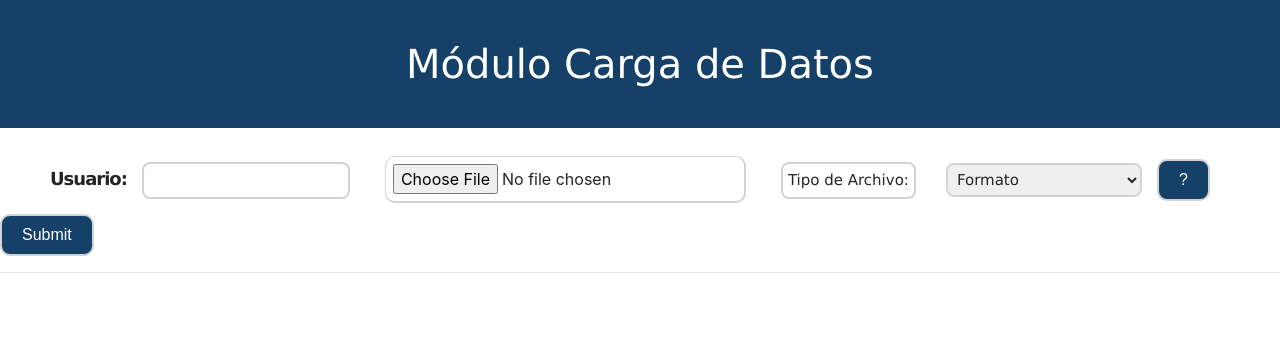
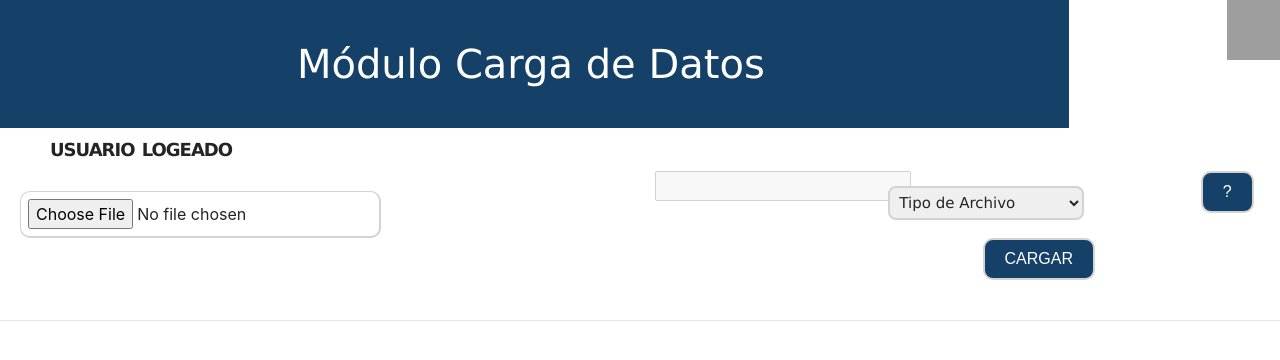
Before and after one commit to zemrlab/ModuloCarga-TCS, a React (Create React App) app: page / in a window 1280 px wide. Shown: the top 360 px of the page. Built offline with nearby package versions, Linux system fonts and the light colour scheme; grey boxes are pictures that could not be loaded.

Commit message:
new front

```diff
--- a/src/componentes/App.js
+++ b/src/componentes/App.js
@@ -6,9 +6,10 @@ import '../style/fileInput.css';
 import '../style/label.css';
 import '../flexboxgrid.min.css';
 import TableResults from './TableResults';
-import PopUp from './PopUp';
 import HelpModal from './HelpModal';
-import { PageHeader } from 'react-bootstrap';
+
+//prueba
+//import prueba from './prueba';
 
 class App extends React.Component {
     constructor(props) {
@@ -17,7 +18,7 @@ class App extends React.Component {
             file: '',
             excelUrl: '',
             select: false,
-            usuario: '',
+            usuario: 'invitado', //falta capturar el nombre del usuario
             value: '',
             formato: '',
             archivo: null,
@@ -52,7 +53,7 @@ class App extends React.Component {
             body: data
         };
 
-        fetch('http://167.99.111.240/recaudaciones/upload/', sentData)
+        fetch('http://138.197.221.57:5000/upload', sentData)
             .then(response => {
                 if (this.state.value === "zip") {
                     response.json()
@@ -82,6 +83,18 @@ class App extends React.Component {
             });
     }
 
+    /*
+    componentDidMount() {
+        this.setState({
+            value: 'zip',
+            archivo: prueba.file,
+            status_excel: 'status default',
+            total_inserciones: prueba.total_inserciones,
+            good_files: prueba.good_files,
+            bad_files: prueba.bad_files
+        })
+    } */
+
     handleFileChange(e) {
         e.preventDefault();
 
@@ -94,12 +107,13 @@ class App extends React.Component {
             select: false
         })
 
+        try {
             let reader = new FileReader();
             let file = e.target.files[0];
             let tipoFile = '';
-        if(file.name.endsWith(".xls")){
+            if (file.name.endsWith(".xls")) {
                 tipoFile = 'excel'
-        }else if(file.name.endsWith(".zip")){
+            } else if (file.name.endsWith(".zip")) {
                 tipoFile = 'zip'
             }
             reader.onloadend = () => {
@@ -110,72 +124,113 @@ class App extends React.Component {
                 });
             }
             reader.readAsDataURL(file)
+        } catch (e) {
+            console.error(e);
+        }
     }
 
     handClearSelectedOption = () => {
         this.setState(() => ({ help: false }));
     }
 
+    handleClick = (e) => {
+        e.preventDefault();
+        console.log('The link was clicked.');
+    };
+
     render() {
-        const wellStyles = { color: "white" };
         return (
             <div>
-                <PageHeader style={wellStyles}>Módulo Carga de Datos</PageHeader>
-                <div className="addExcel" >
-
-                    <form
-                        //onSubmit={(e) => this.handleSubmit(e)}
-                    >
+                <div className="row">
+                    <div className="col-xs-10">
+                        <h1 className="h1">Módulo Carga de Datos</h1>
+                    </div>
+                    <div className="col-xs-2">
+                        <a href="http://siga-fisi.herokuapp.com/dashboard" onClick={() => { this.handleClick }}>
+                            <img className="img"
+                                src="http://www.clker.com/cliparts/R/L/N/Y/N/e/house-logo-hi.png"
+                                height="60" width="60"
+                                align="right" />
+                        </a>
+                    </div>
+                </div>
+                <div className="vista" >
                     <label className="label">
-                            Usuario:
+                        USUARIO LOGEADO
                         </label>
+                    <form>
+                        <div className="row">
+                            <div className="col-xs-12 col-md-6">
                                 <input
-                            className="input input_usuario"
-                            pattern=".*[^ ].*"
-                            type="text"
-                            required
-                            value={this.state.usuario}
-                            onChange={(e) => { this.setState({ usuario: e.target.value.trim() }) }}
-                        />
-                        <input
+                                    type="file"
                                     className="fileInput"
                                     pattern=".*[^ ].*"
-                            type="file"
                                     required
                                     accept=".xls, .zip"
                                     onChange={(e) => this.handleFileChange(e)}
                                 />
-                        <label className="input">
-                            Tipo de Archivo: {this.state.value}
-                        </label>
+                            </div>
+                            <div className="col-xs-4 col-md-2">
+                                <input className="labelinput"
+                                    value={this.state.value}
+                                    disabled
+                                />
+                            </div>
+                            <div className="col-xs-6 col-md-3">
                                 <select
                                     className="input"
+                                    placeholder="Seleccione formato"
                                     required
                                     value={this.state.formato}
                                     onChange={(e) => { this.setState({ formato: e.target.value }) }}
                                 >
-                            <option value="" selected data-default>Formato</option>
+                                    <option value="" disabled>Tipo de Archivo</option>
                                     <option value="1">(1) Despues del 2010</option>
                                     <option value="2">(2) Del 2010 o antes</option>
                                 </select>
-                        <input className="myButton" type="button" onClick={(e) => { this.setState({ help: true }) }} value="?"/>
+                            </div>
+                            <div className="col-xs-2 col-md-1">
+                                <input className="myButton" type="button"
+                                    onClick={(e) => { this.setState({ help: true }) }}
+                                    value="?" />
+                            </div>
+                        </div>
+                        <div className="row">
+                            <div className="col-xs-0 col-md-9">
+                            </div>
+                            <div className="col-xs-12 col-md-3">
                                 <input
                                     className="myButton"
                                     type="submit"
+                                    value="CARGAR"
                                     onClick={(e) => {
-                                if(this.state.excelUrl.trim() === '' || this.state.value === '' || this.state.formato === '' || this.state.usuario === ''){
+                                        if (this.state.excelUrl.trim() === '' || this.state.value === '' || this.state.formato === '') {
                                             console.log('Complete los campos.');
-                                }else{
+                                        } else {
                                             this.handleSubmit(e);
                                         }
                                     }}
                                 />
+                            </div>
+                        </div>
                     </form>
+                    {/* <div className="fileUpload">
+                        <input type="button" className="custom-para" value="Seleccionar Archivo" />
+                        <input id="uploadBtn" type="file" className="upload"
+                            onChange={(e) => {
+                                let reader = new FileReader();
+                                let file = e.target.files[0];
+                                document.getElementById("uploadFile").value = file.name;
+                            }} />
+                    </div>
+                    <input id="uploadFile" placeholder="0 files selected" disabled="disabled" /> */}
                     <HelpModal
                         help={this.state.help}
                         handClearSelectedOption={this.handClearSelectedOption}
                     />
+                    <br />
                     <hr />
+                    <br />
                     <div key={this.state.uniqueId}>
                         <TableResults
                             archivo={this.state.archivo}
--- a/src/componentes/HelpModal.js
+++ b/src/componentes/HelpModal.js
@@ -1,31 +1,30 @@
 import React from 'react';
 import Modal from 'react-modal';
-import { PageHeader } from 'react-bootstrap';
 
 const HelpModal = (props) => (
     <Modal
-        isOpen =  {props.help}
+        isOpen={props.help}
         onRequestClose={props.handClearSelectedOption}
     //contentLabel="Selected Option"
     //closeTimeoutMS={200}
     //className="modal"
     >
         <div>
-        <PageHeader style={{color: "white"}}>Formatos</PageHeader>
+            <h1 className="h1-modal">Formatos</h1>
         </div>
         <hr />
         <div className="row center-xs">
             <h4>Formato 1</h4>
         </div>
         <div className="row center-xs">
-        <img src="https://image.ibb.co/gVy0Xd/formato1.png"/>
+            <img src="https://image.ibb.co/gVy0Xd/formato1.png" />
         </div>
         <hr />
         <div className="row center-xs">
             <h4>Formato 2</h4>
         </div>
         <div className="row center-xs">
-        <img src="https://image.ibb.co/gyLsdJ/formato2.png"/>
+            <img src="https://image.ibb.co/gyLsdJ/formato2.png" />
         </div>
         <hr />
         <div className="row center-xs">
--- a/src/componentes/TableResults.js
+++ b/src/componentes/TableResults.js
@@ -67,7 +67,7 @@ class TableResults extends React.Component {
                                     <hr />
                                     <p className="label-carga">Archivo: {this.props.archivo}</p>
                                 </div>
-                                <div className="col-xs-12 col-md-7">
+                                <div className="col-xs-12 col-md-8">
                                     <br />
                                     <div className="row center-xs">
                                         <button
```
Also changed, not shown: src/componentes/NotFoundPage.js (added, +11 -0 lines). Lines whose indentation alone changed are shown as unchanged.
